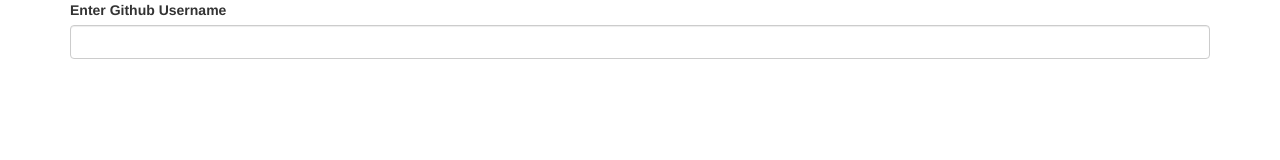
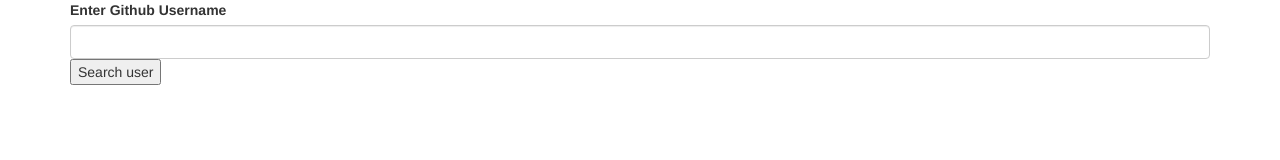
Before and after one commit to sai3010/Github-Profile-finder, a plain HTML site: page index.html in a window 1280 px wide. Drawn offline with nearby package versions, Linux system fonts and the light colour scheme.

Commit message:
Fix : added a search button to make the api calls

```diff
--- a/index.html
+++ b/index.html
@@ -13,6 +13,7 @@
 			<div class="form-group">
 				<label>Enter Github Username</label>
 				<input type="text" id="username" class="form-control">
+				<input type="submit" value="Search user">
 			</div>
 		</form>
 		<div id="profile"></div>
```
